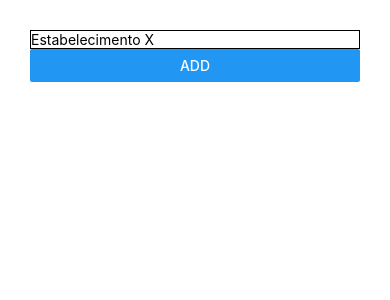
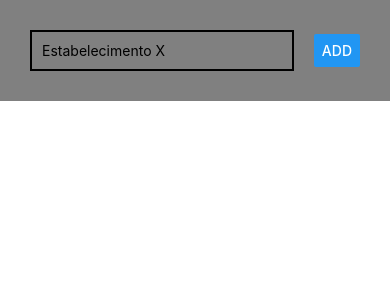
Before and after one commit to darktydus/estudo, a React Native app: screen / in a window 390 px wide. Shown: the top 300 px of the page. Built offline with nearby package versions, Linux system fonts and the light colour scheme.

Commit message:
flexbos intro

```diff
--- a/App.js
+++ b/App.js
@@ -8,14 +8,13 @@ import
 
 export default function App() {
   return (
-    <View style={{padding: 30}}>
-      <View>
+    <View style={{padding: 30, backgroundColor: "gray"}}>
+      <View style={{flexDirection: "row", justifyContent: "space-between", alignItems: "center"}}>
+
         <TextInput
         placeholder= "Estabelecimento X"
-        style={{ borderColor: 'black',
-        borderWidth: 1}
-        }
-        />
+        style={{width:"80%", borderColor: 'black', borderWidth: 2, padding: 10}}/>
+
         <Button title= "ADD" />
       </View>
     </View>
@@ -30,3 +29,7 @@ const styles = StyleSheet.create({
     justifyContent: 'center',
   },
 });
+
+//Tutorial justifyContent - https://developer.mozilla.org/en-US/docs/Web/CSS/justify-content
+//Tutorial flexDirection - https://developer.mozilla.org/en-US/docs/Web/CSS/flex-direction
+//Tutorial alignItens - https://developer.mozilla.org/en-US/docs/Web/CSS/align-items
```
